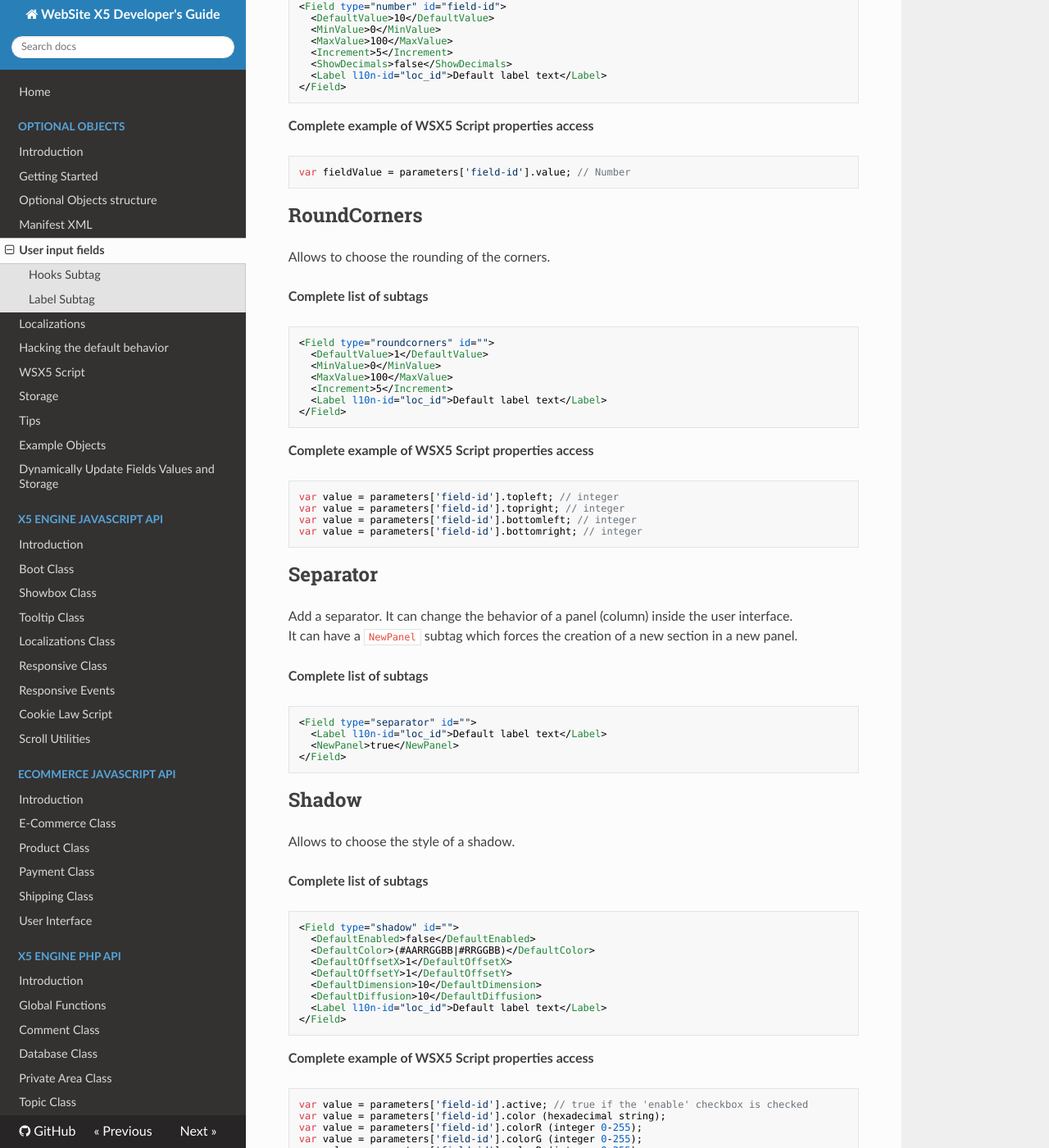
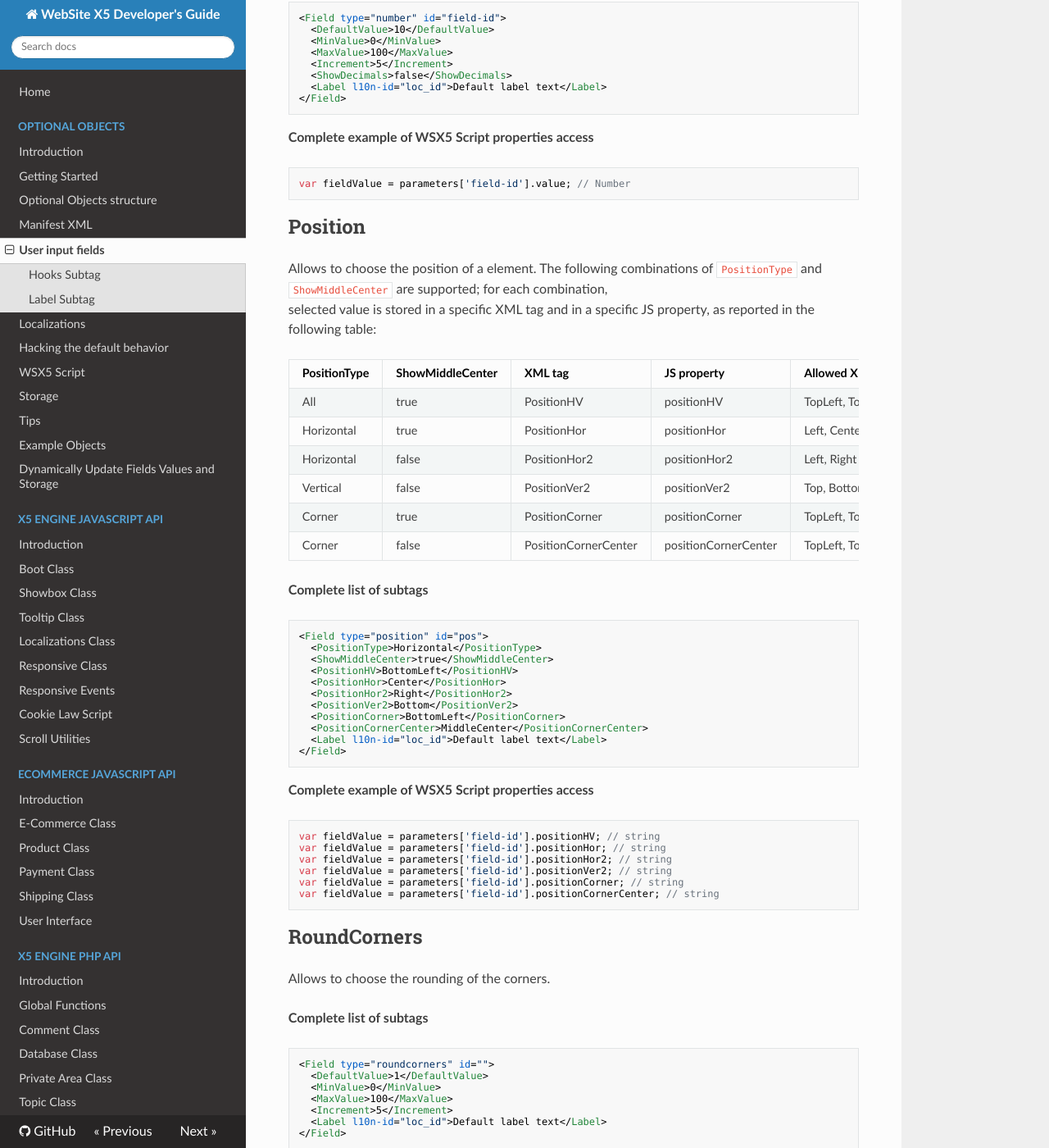
Before and after one commit to WebSiteX5/wsx5-developers-guide, an MkDocs documentation site: the page built from docs/optional-objects/user-input-fields.md, in a window 1280 px wide and 1400 px high, scrolled down 8891 px. Shown: the whole window at 82% size. Built offline with MkDocs 1.6.1, drawn with Linux system fonts in a browser that asks for light colours; nearby versions of some CDN libraries; some of the changed text lies outside the part shown.

Commit message:
Optional objects fields: added Color.ShowOpacity, Shadow.ShowSpread, Position and TextAlign

````diff
--- a/docs/optional-objects/user-input-fields.md
+++ b/docs/optional-objects/user-input-fields.md
@@ -97,6 +97,7 @@ Allows to choose a color from a palette.
 ```xml
 <Field type="color" id="">
   <EnableTransparent>false</EnableTransparent>
+  <ShowOpacity>true</ShowOpacity>
   <DefaultValue>(#AARRGGBB|#RRGGBB)</DefaultValue>
   <Label l10n-id="loc_id">Default label text</Label>
 </Field>
@@ -416,6 +417,44 @@ Allows to choose a number
 var fieldValue = parameters['field-id'].value; // Number
 ```
 
+## Position
+Allows to choose the position of a element. The following combinations of `PositionType` and `ShowMiddleCenter` are supported; for each combination,
+selected value is stored in a specific XML tag and in a specific JS property, as reported in the following table:
+
+| PositionType | ShowMiddleCenter | XML tag              | JS property          | Allowed XML tag values (JS property values are the same, but lowercase)                                    |
+|--------------|------------------|----------------------|----------------------|------------------------------------------------------------------------------------------------------------|
+| All          | true             | PositionHV           | positionHV           | TopLeft, TopCenter, TopRight, MiddleLeft, MiddleCenter, MiddleRight, BottomLeft, BottomCenter, BottomRight |
+| Horizontal   | true             | PositionHor          | positionHor          | Left, Center, Right                                                                                        |
+| Horizontal   | false            | PositionHor2         | positionHor2         | Left, Right                                                                                                |
+| Vertical     | false            | PositionVer2         | positionVer2         | Top, Bottom                                                                                                |
+| Corner       | true             | PositionCorner       | positionCorner       | TopLeft, TopRight, BottomLeft, BottomRight                                                                 |
+| Corner       | false            | PositionCornerCenter | positionCornerCenter | TopLeft, TopRight, MiddleCenter, BottomLeft, BottomRight                                                   |
+
+**Complete list of subtags**
+```xml
+<Field type="position" id="pos">
+  <PositionType>Horizontal</PositionType>
+  <ShowMiddleCenter>true</ShowMiddleCenter>
+  <PositionHV>BottomLeft</PositionHV>
+  <PositionHor>Center</PositionHor>
+  <PositionHor2>Right</PositionHor2>
+  <PositionVer2>Bottom</PositionVer2>
+  <PositionCorner>BottomLeft</PositionCorner>
+  <PositionCornerCenter>MiddleCenter</PositionCornerCenter>
+  <Label l10n-id="loc_id">Default label text</Label>
+</Field>
+```
+
+**Complete example of WSX5 Script properties access**
+```js
+var fieldValue = parameters['field-id'].positionHV; // string
+var fieldValue = parameters['field-id'].positionHor; // string
+var fieldValue = parameters['field-id'].positionHor2; // string
+var fieldValue = parameters['field-id'].positionVer2; // string
+var fieldValue = parameters['field-id'].positionCorner; // string
+var fieldValue = parameters['field-id'].positionCornerCenter; // string
+```
+
 ## RoundCorners
 Allows to choose the rounding of the corners.
 
@@ -462,6 +501,7 @@ Allows to choose the style of a shadow.
   <DefaultOffsetY>1</DefaultOffsetY>
   <DefaultDimension>10</DefaultDimension>
   <DefaultDiffusion>10</DefaultDiffusion>
+  <ShowSpread>true</ShowSpread>
   <Label l10n-id="loc_id">Default label text</Label>
 </Field>
 ```
@@ -478,8 +518,8 @@ var value = parameters['field-id'].offsetX (integer);
 var value = parameters['field-id'].offsetY (integer);
 var value = parameters['field-id'].blur (integer); // Dimension value
 var value = parameters['field-id'].spread (integer); // Diffusion value
+var value = parameters['field-id'].showSpread (bool); // Diffusion enabled
 ```
-
 
 ## SiteNodes
 Available since v2019.1.0.0
@@ -679,3 +719,19 @@ var fieldValue = parameters['field-id'].AllowHTML; // Boolean
     </Hooks>
 </App>
 ```
+
+## TextAlign
+Allows to choose text alignment.
+
+**Complete list of subtags**
+```xml
+<Field type="textalign" id="field-id">
+  <Align>left|center|right</Align>
+  <Label l10n-id="loc_id">Default label text</Label>
+</Field>
+```
+
+**Complete example of WSX5 Script properties access**
+```js
+var fieldValue = parameters['field-id'].textAlign; // CSS string to be used into text-align property
+```
````
